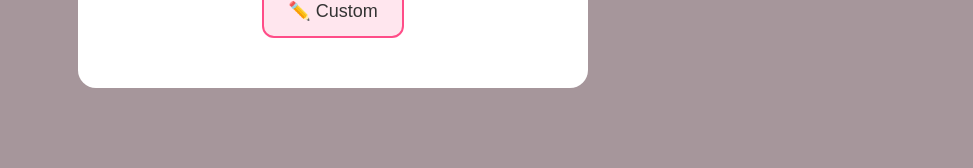
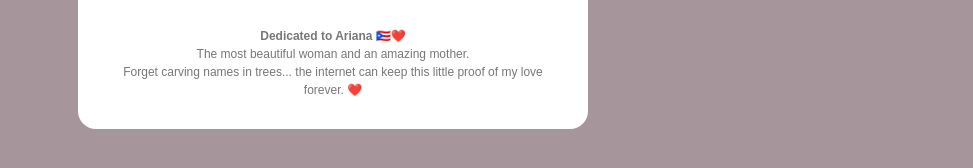
Before and after one commit to Jovannyy/yesOrNoPlayfull, a plain HTML site: page index.html in a window 1280 px wide. Both pictures are taken after a click on the button "⚙️ Customize". Shown: the part 458-626 px from the top of the page, without its empty margins (307-1280 px from the left). Drawn offline with Linux system fonts and the light colour scheme.

Commit message:
updated wiith a dedication

```diff
--- a/index.html
+++ b/index.html
@@ -110,7 +110,13 @@
                 </button>
 
             </div>
-
+            <div class="dedication">
+                <strong>Dedicated to Ariana 🇵🇷❤️</strong>
+                <br>
+                    The most beautiful woman and an amazing mother.
+                <br>
+                    Forget carving names in trees... the internet can keep this little proof of my love forever. ❤️
+            </div>
         </div>
 
     </div>
--- a/style.css
+++ b/style.css
@@ -154,6 +154,13 @@ button {
 .preset-buttons button:hover {
     background-color: #ffd0df;
 }
+.dedication {
+    margin-top: 30px;
+    font-size: 12px;
+    color: #777;
+    line-height: 1.5;
+    text-align: center;
+}
 
 
 /* Custom question fields */
@@ -228,4 +235,5 @@ button {
         width: 80%;
         padding: 25px;
     }
+
 }
```
